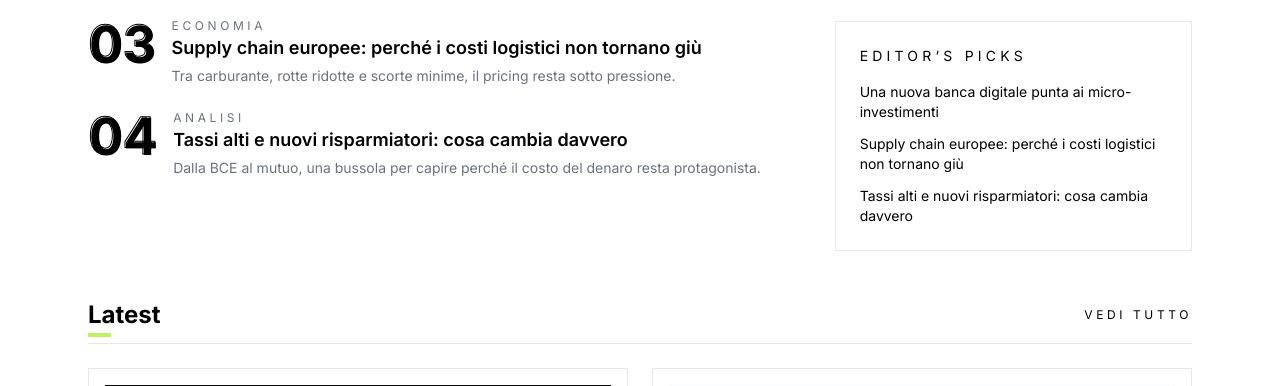
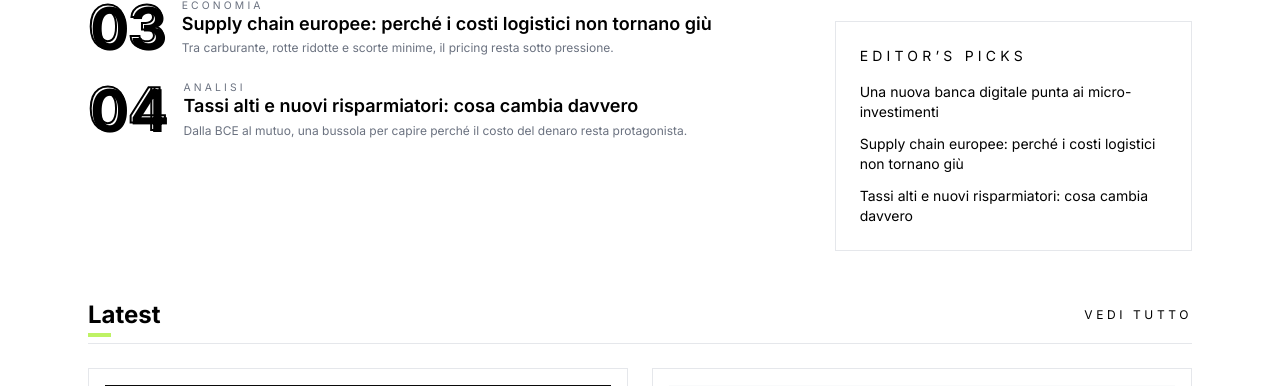
Before and after one commit to brainstormersia-cmd/EDITORIAL-WEBSITE, an Astro site: page / in a window 1280 px wide. Shown: the part 714-1100 px from the top of the page. Built offline with nearby package versions, Linux system fonts and the light colour scheme; Astro itself is replaced by a stand-in of ours.

Commit message:
Adjust trending list typography

```diff
--- a/src/components/TrendingList.astro
+++ b/src/components/TrendingList.astro
@@ -6,11 +6,11 @@ const { posts } = Astro.props;
     <div class="flex gap-4">
       <span class="trending-number">{String(index + 1).padStart(2, "0")}</span>
       <div>
-        <p class="text-xs uppercase tracking-[0.3em] text-muted">{post.data.category}</p>
-        <h3 class="text-lg font-semibold">
+        <p class="text-[0.65rem] uppercase tracking-[0.3em] text-muted leading-tight">{post.data.category}</p>
+        <h3 class="text-lg font-semibold leading-snug">
           <a href={`/blog/${post.slug}`} class="hover:text-accent">{post.data.title}</a>
         </h3>
-        <p class="text-sm text-muted mt-1">{post.data.description}</p>
+        <p class="text-xs text-muted mt-1 leading-snug">{post.data.description}</p>
       </div>
     </div>
   ))}
--- a/src/styles/global.css
+++ b/src/styles/global.css
@@ -68,12 +68,12 @@ a {
 }
 
 .trending-number {
-  font-size: clamp(2.5rem, 4vw, 4rem);
+  font-size: clamp(2.9rem, 4.6vw, 4.5rem);
   font-weight: 700;
   color: transparent;
-  -webkit-text-stroke: 1px var(--color-fg);
-  text-shadow: 1px 1px 0 var(--color-fg);
-  line-height: 1;
+  -webkit-text-stroke: 2px var(--color-fg);
+  text-shadow: 2px 2px 0 var(--color-fg);
+  line-height: 0.95;
 }
 
 .topline {
```
